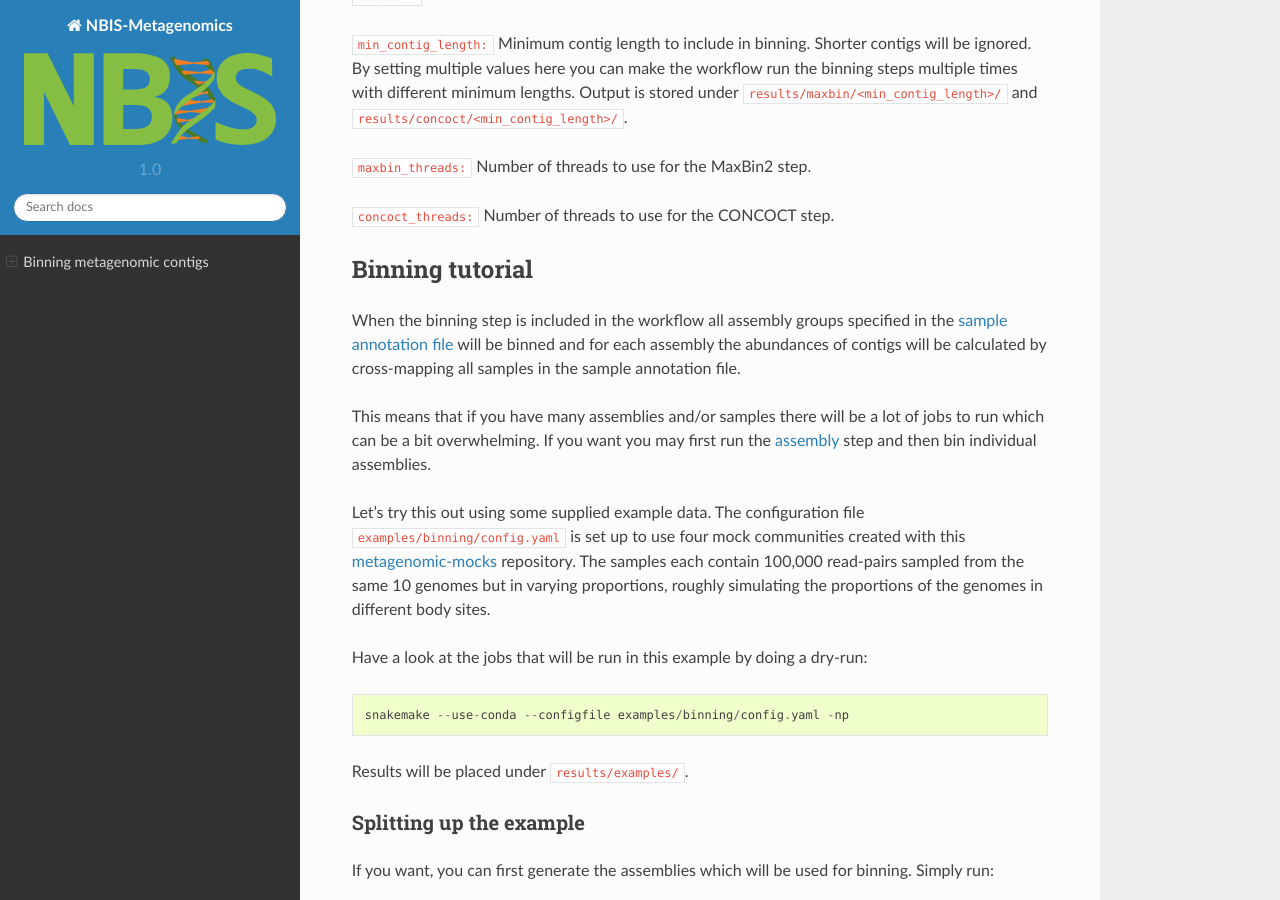
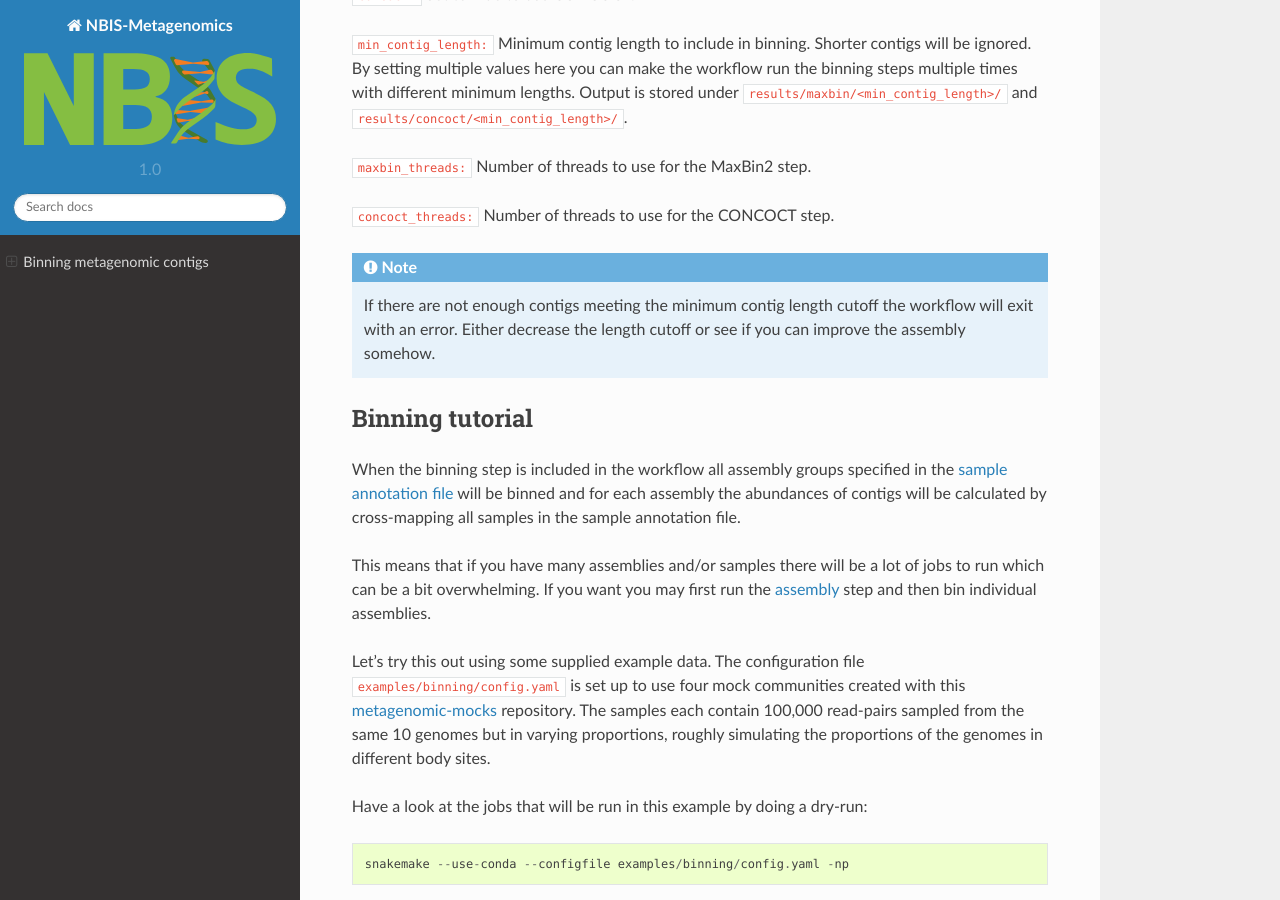
Before and after one commit to NBISweden/nbis-meta, a Sphinx documentation site: the page built from docs/binning/index.rst, in a window 1280 px wide and 900 px high, scrolled down 888 px. Built offline with Sphinx 7.4.7 and the Read the Docs theme 2.0.0, drawn with Linux system fonts in a browser that asks for light colours.

Commit message:
Updated docs

```diff
--- a/docs/binning/index.rst
+++ b/docs/binning/index.rst
@@ -13,7 +13,11 @@ based on composition and coverage. Currently, this workflow uses
 `CONCOCT <https://github.com/BinPro/CONCOCT/>`_. The quality and phylogeny of bins can be estimated using
 `CheckM <https://github.com/Ecogenomics/CheckM>`_.
 
-.. Note:: The minimum required version of CONCOCT is 1.0.0 which only works on Linux so far. However, if you manage to compile CONCOCT on OSX you can use it with the workflow by installing it into the nbis-meta environment path and then omit the :code:`--use-conda` flag to snakemake.
+.. Note::
+    The minimum required version of CONCOCT is 1.0.0 which only works on Linux so far.
+    However, if you manage to compile CONCOCT on OSX you can use it with the workflow by
+    installing it into the nbis-meta environment path and then omit the :code:`--use-conda` flag
+    to snakemake.
 
 
 To perform the binning step of the workflow run the following::
@@ -35,6 +39,13 @@ Output is stored under :code:`results/maxbin/<min_contig_length>/` and :code:`re
 :code:`maxbin_threads:` Number of threads to use for the MaxBin2 step.
 
 :code:`concoct_threads:` Number of threads to use for the CONCOCT step.
+
+
+.. Note::
+    If there are not enough contigs meeting the minimum contig length cutoff the workflow
+    will exit with an error. Either decrease the length cutoff or see if you can improve
+    the assembly somehow.
+
 
 Binning tutorial
 ----------------
```
